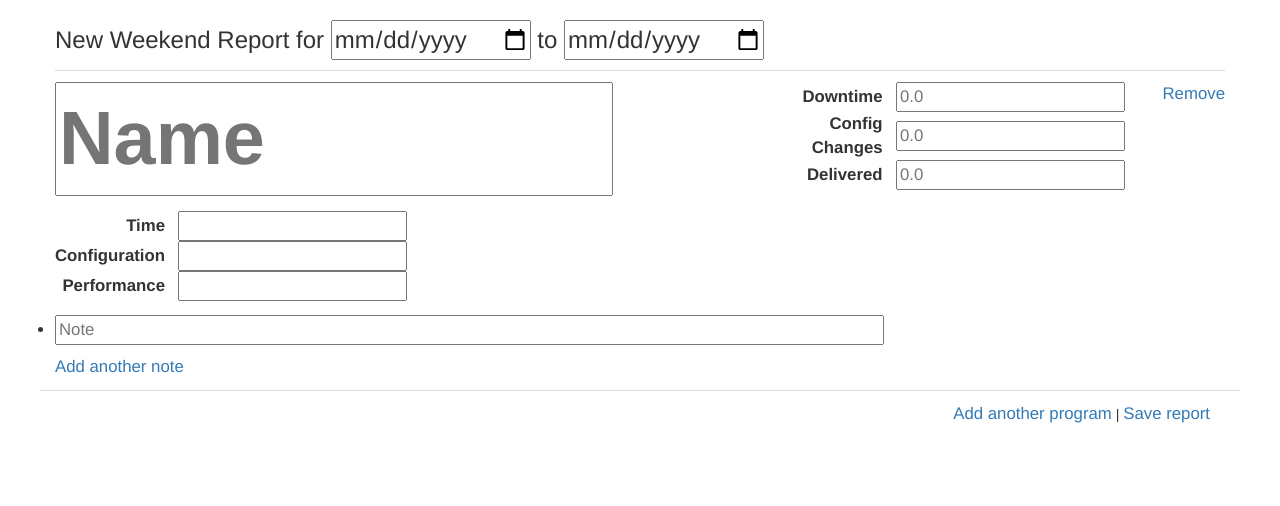
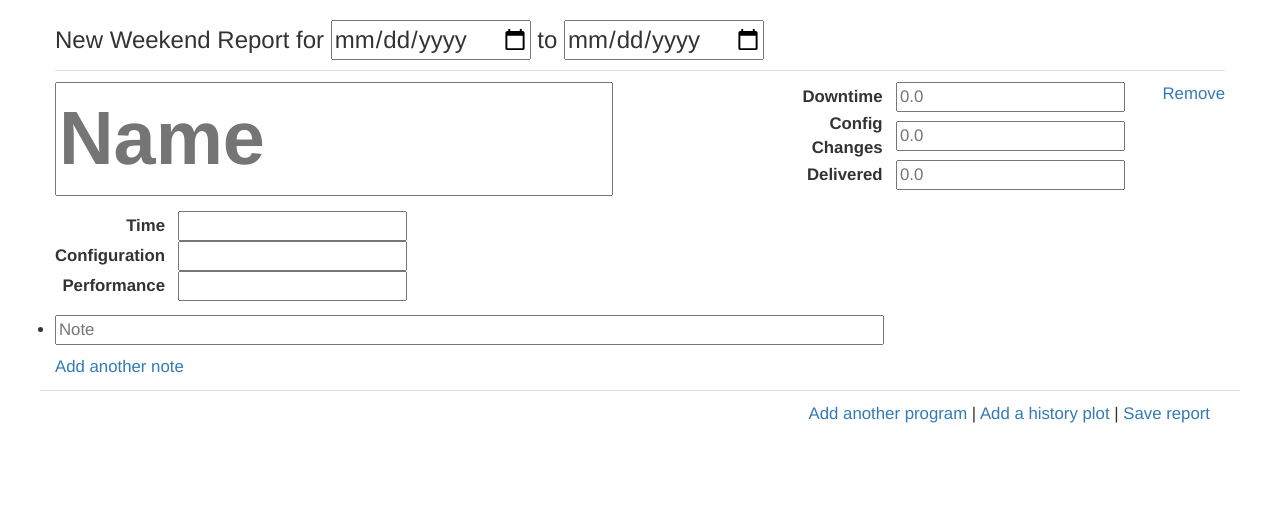
Before and after one commit to mattgibbs/weekend_report, a Flask app: page /reports/new/ in a window 1280 px wide. Shown: the top 506 px of the page. Run offline with Flask 2, Linux system fonts and the light colour scheme; some libraries are stand-ins or nearby versions.

Commit message:
Add basic history plot editing to the form.

```diff
--- a/app/static/form.js
+++ b/app/static/form.js
@@ -1,6 +1,22 @@
 /* form.js - adds interactivity to the weekend report form */
 $( window ).load(function() {
+  //Program stuff
   var program_number = 0;
+
+  function addNewProgram() {
+    var last_prog = $('div#program-list > div.program-row').last();
+    var blank_prog = $('div#blank-program > div.program-row');
+    var new_prog = blank_prog.clone().appendTo('div#program-list');
+    new_prog.find('input').each(function(index) {
+      var oldname = $(this).attr("name");
+      if (oldname === "program") {
+        $(this).attr("value", program_number);
+      } else {
+        $(this).attr("name", oldname + program_number);
+      }
+    });
+    program_number += 1;
+  }
   addNewProgram();
 
   $("a#add-program").on('click', function() {
@@ -24,18 +40,92 @@ $( window ).load(function() {
     $('form#report').submit();
   });
 
-  function addNewProgram() {
-    var last_prog = $('div#program-list > div.program-row').last();
-    var blank_prog = $('div#blank-program > div.program-row');
-    var new_prog = blank_prog.clone().appendTo('div#program-list');
-    new_prog.find('input').each(function(index) {
+  //History Plot stuff
+  var plot_number = 0;
+  var history_plots = {};
+  function addNewHistoryPlot() {
+    var last_plot = $('div#program-list > div.history-row').last();
+    var blank_plot = $('div#blank-history-plot > div.history-row');
+    var new_plot = blank_plot.clone().appendTo('div#program-list');
+    new_plot.find('input').each(function(index) {
       var oldname = $(this).attr("name");
-      if (oldname === "program") {
-        $(this).attr("value", program_number);
+      if (oldname === "history_plot") {
+        $(this).attr("value", plot_number);
       } else {
-        $(this).attr("name", oldname + program_number);
+        $(this).attr("name", oldname + plot_number);
       }
     });
-    program_number += 1;
+    new_plot.find('div.history-plot').attr("id", "history-" + plot_number);
+    plot_number += 1;
   }
+
+  $("a#add-history-plot").on('click', function() {
+    addNewHistoryPlot();
+    return false;
+  });
+
+  $("div#program-list").on('click', 'a.plot-pv', function() {
+    var plot_pv_link = this;
+    var PV = $(this).prev().val();
+    if (PV == "" || $('input#start').val() == "" || $('input#end').val() == "") {
+      return false;
+    }
+
+    var history_plot_number = $(this).parent().children('input.plot-number').val();
+    history_plots[history_plot_number] = {};
+    history_plots[history_plot_number]["PV"] = PV;
+    var dateRange = [$('input#start').val().split("/"), $('input#end').val().split("/")].map(function(dateParts) {
+      return new Date(dateParts[2], (dateParts[0] - 1), dateParts[1],8);
+    });
+    var archiver_url = 'http://lcls-archapp.slac.stanford.edu/retrieval/data/getData.json?pv=mean_360(' + PV + ')' +
+                        '&from='+dateRange[0].toISOString()+
+                        '&to='+dateRange[1].toISOString();
+
+    d3.json(archiver_url, function(data) {
+      var time_series = data[0].data.map(function(item) {
+        return {"date": new Date(item.secs * 1000), "val": item.val};
+      });
+      history_plots[history_plot_number]["events"] = [];
+      history_plots[history_plot_number]["plot_data"] = MG.data_graphic({
+        title: PV,
+        data: time_series,
+        markers: [],
+        width: 800,
+        full_width: true,
+        height: 260,
+        target: '#history-' + history_plot_number,
+        x_accessor: 'date',
+        y_accessor: 'val',
+        min_x: time_series[0].date,
+        min_y: 0,
+        area: true
+      });
+      //Show the 'add event' stuff.
+      $(plot_pv_link).next().show();
+    });
+    return false;
+  });
+
+  $("div#program-list").on('click', 'a.add-event', function() {
+    var history_plot_number = $(this).parent().parent().children('input.plot-number').val();
+    var text = $(this).prev().prev().val();
+    var timestamp = Date.parse($(this).prev().val());
+    history_plots[history_plot_number]["events"].push({ 'date': timestamp, 'label': text });
+    MG.data_graphic({
+      title: history_plots[history_plot_number]["PV"],
+      data: history_plots[history_plot_number]["plot_data"],
+      markers: history_plots[history_plot_number]["events"],
+      width: 800,
+      full_width: true,
+      height: 260,
+      target: '#history-' + history_plot_number,
+      x_accessor: 'date',
+      y_accessor: 'val',
+      min_x: history_plots[history_plot_number]["plot_data"][0].date,
+      min_y: 0,
+      area: true
+    });
+    return false;
+  });
+
 });
--- a/app/static/report.css
+++ b/app/static/report.css
@@ -50,11 +50,7 @@ ul.notes-list {
 	padding-left: 0px;
 }
 
-a#add-program {
-  font-size: 1.2em;
-}
-
-a#save-report {
+div.add {
   font-size: 1.2em;
 }
 
--- a/app/templates/report_form.html
+++ b/app/templates/report_form.html
@@ -3,13 +3,14 @@
 <script src="{{ url_for('static', filename='form.js') }}" charset="utf-8"></script>
 <form method="post" name="report" role="form" id="report" action="{{ url_for('create_report') }}">
   <div id="heading" class="row">
-    <h3>New Weekend Report for <input name="start" type="date" placeholder="mm/dd/yyyy"> to <input name="end" type="date" placeholder="mm/dd/yyyy"></h3>
+    <h3>New Weekend Report for <input id="start" name="start" type="date" placeholder="mm/dd/yyyy"> to <input id="end" name="end" type="date" placeholder="mm/dd/yyyy"></h3>
   </div>
   <div id="program-list" class="row">
+
   </div>
   <div class="add row">
     <div class="col-sm-12" style="text-align: right;">
-      <a id="add-program" href="#">Add another program</a> | <a id="save-report" href="#">Save report</a>
+      <a id="add-program" href="#">Add another program</a> | <a id="add-history-plot" href="#">Add a history plot</a> | <a id="save-report" href="#">Save report</a>
     </div>
   </div>
   <div id="blank-program" style="display: none;">
@@ -57,5 +58,24 @@
       </div>
     </div>
   </div>
+
+  <div id="blank-history-plot" style="display: none;">
+    <div class="history-row row" >
+      <div class="col-sm-12">
+        <input class="plot-number" type="hidden" name="history_plot" value="">
+        <input name="pv-" placeholder="Enter a PV" size="40"> <a class="plot-pv" href="#">Plot PV</a>
+        <div class="add-event" style="display: none;">
+          <input class="event-text" name="" placeholder="Event Text">
+          <input class="event-timestamp" name="" placeholder="Feb 22, 2015 13:30:00">
+          <a class="add-event" href="#">Add Event</a>
+        </div>
+      </div>
+      <div class="col-sm-12">
+        <div class="history-plot mg-main-area-solid" id='history-'>
+
+        </div>
+      </div>
+    </div>
+  </div>
 </form>
 {% endblock %}
```
